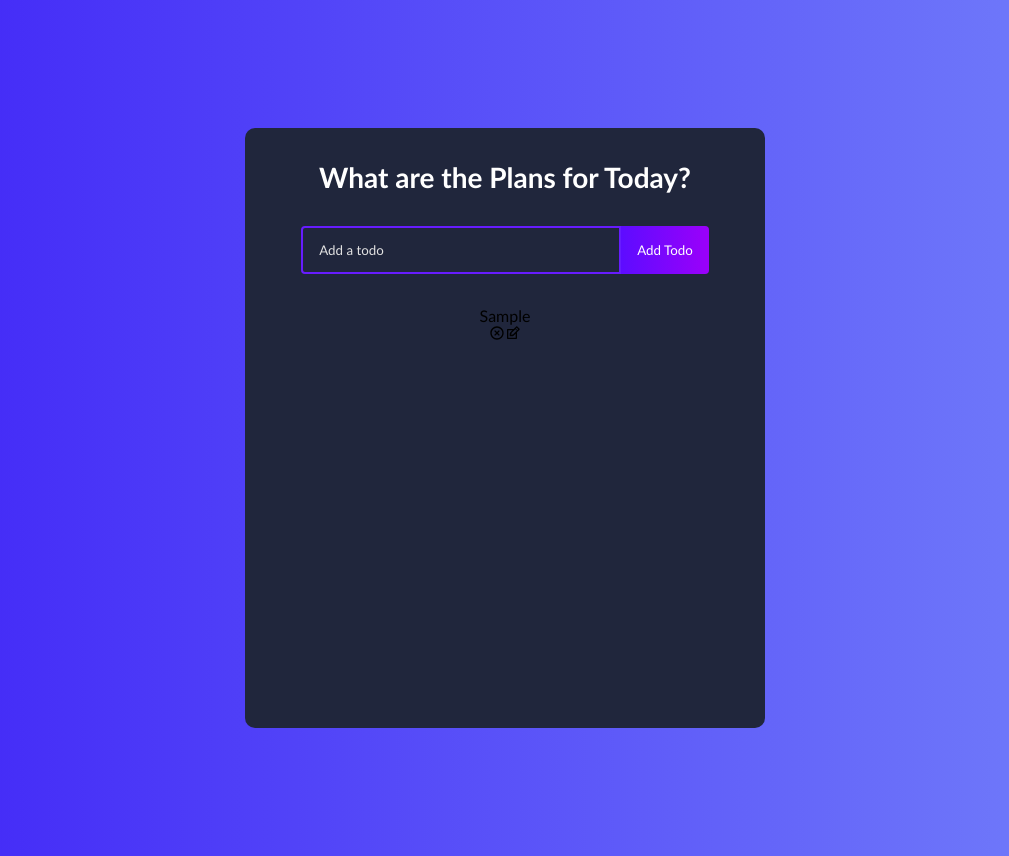
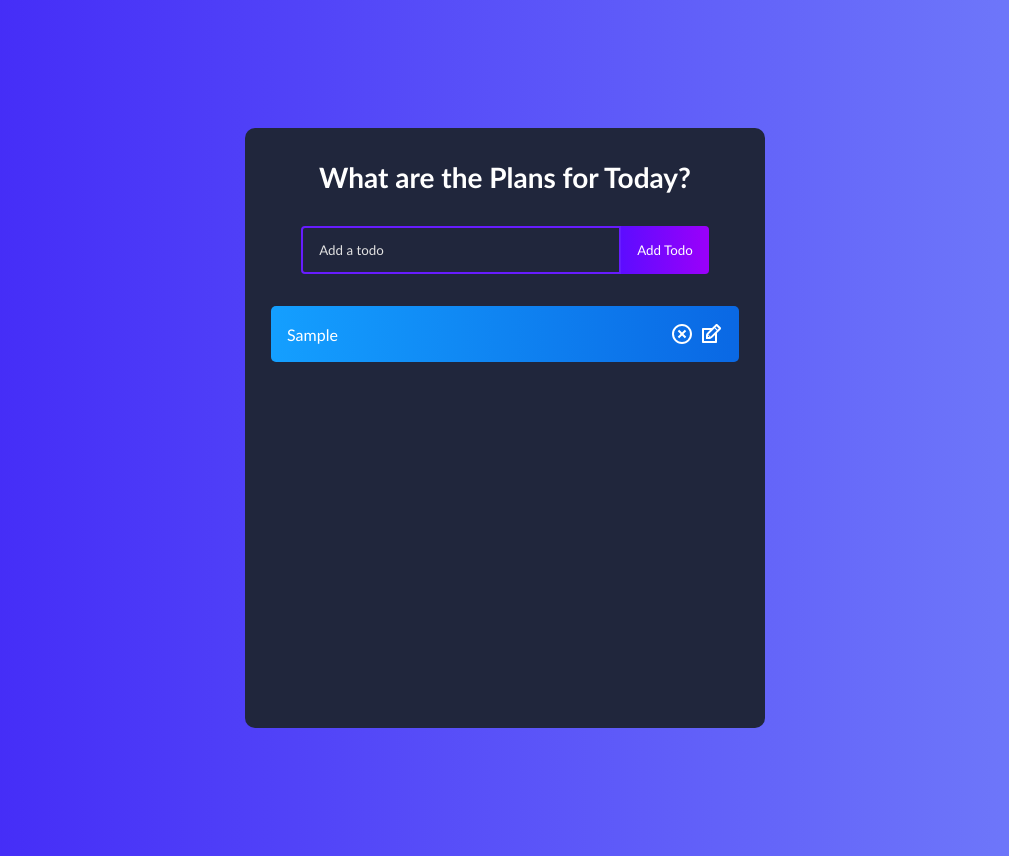
Before and after one commit to ehlee9317/React_Todo, a React (Create React App) app: page / in a window 1280 px wide. Both pictures are taken after typing "Sample" into the empty fields and a click on the button "Add Todo". Shown: the whole page, without its empty margins (135-1144 px from the left). Built offline with nearby package versions, Linux system fonts and the light colour scheme.

Commit message:
styling todo rows

```diff
--- a/src/App.css
+++ b/src/App.css
@@ -66,3 +66,79 @@ h1 {
   color: #fff;
   text-transform: capitalize;
 }
+
+.todo-input.edit {
+  border: 2px solid #149fff;
+}
+
+.todo-button.edit {
+  background: linear-gradient(
+    90deg,
+    rgb(38, 164, 254) 0%,
+    rgb(15, 117, 250) 100%
+  );
+  padding: 16px 22px;
+}
+
+.todo-container {
+  display: flex;
+  flex-direction: row;
+  position: relative;
+}
+
+.todo-row {
+  display: flex;
+  justify-content: space-between;
+  align-items: center;
+  margin: 4px auto;
+  color: #fff;
+  background: linear-gradient(
+    90deg,
+    rgb(44, 255, 157) 0%,
+    rgb(15, 213, 94) 100%
+  );
+  padding: 16px;
+  border-radius: 5px;
+  width: 90%;
+}
+
+.todo-row:nth-child(4n + 1) {
+  background: linear-gradient(
+    90deg,
+    rgb(168, 37, 249) 0%,
+    rgb(102, 31, 245) 100%
+  );
+}
+
+.todo-row:nth-child(4n + 2) {
+  background: linear-gradient(
+    90deg,
+    rgb(239, 93, 252) 0%,
+    rgb(254, 52, 163) 100%
+  );
+}
+
+.todo-row:nth-child(4n + 3) {
+  background: linear-gradient(
+    90deg,
+    rgba(20, 159, 255, 1) 0%,
+    rgb(10, 104, 228) 100%
+  );
+}
+
+
+.icons {
+  display: flex;
+  align-items: center;
+  font-size: 24px;
+  cursor: pointer;
+}
+
+.delete-icon {
+  margin-right: 5px;
+  color: #fff;
+}
+
+.edit-icon {
+  color: #fff;
+}
```
